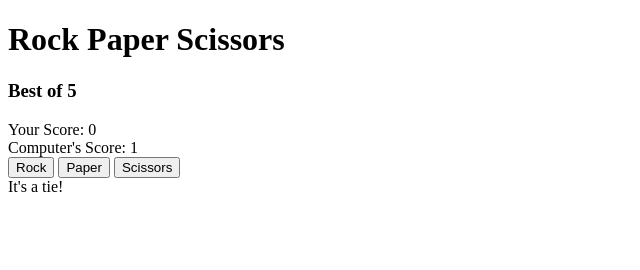
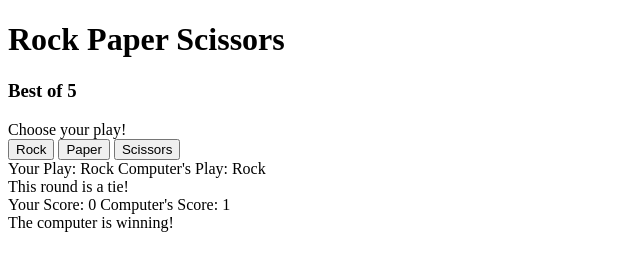
Before and after one commit to matthewsdreier/rock-paper-scissors, a plain HTML site: page index.html in a window 1280 px wide. Both pictures are taken after a click on the button "Rock". Shown: the whole page, without its empty margins (0-640 px from the left). Drawn offline with Linux system fonts and the light colour scheme.

Commit message:
Reorganize js file, create style.css, add display for choices

```diff
--- a/index.html
+++ b/index.html
@@ -12,23 +12,27 @@
         <h3>Best of 5</h3>
     </header>
 
-    <div class = "score">
-        <div class = "player">
-            Your Score: 0
-        </div>
-
-        <div class = "computer">
-            Computer's Score: 0
-        </div>
-    </div>
-
     <div class = "buttons">
+        <div>Choose your play!</div>
         <button>Rock</button>
         <button>Paper</button>
         <button>Scissors</button>
     </div>
 
+    <div class = "choice">
+        <span class = "player"></span>
+        <span class = "computer"></span>
+    </div>
+
     <div class = "result">
+    </div>
+
+    <div class = "score">
+        <span class = "player"> Your Score: 0</span>
+        <span class = "computer">Computer's Score: 0</span>
+    </div>
+
+    <div class = "game">
     </div>
 
     <script src = rock-paper-scissors.js></script>
--- a/rock-paper-scissors.js
+++ b/rock-paper-scissors.js
@@ -21,83 +21,91 @@ playRound = function(computerSelection, playerSelection) {
     playerSelection = playerSelection.toLowerCase();
 
     if (computerSelection === playerSelection) {
-        return "It's a tie!";
+        return "This round is a tie!";
     }
 
     if (computerSelection === "rock") {
         if (playerSelection === "paper") {
-            return "You win! Paper beats rock.";
+            return "You win this round! Paper beats rock.";
         }
         if (playerSelection === "scissors") {
-            return "You lose! Rock beats scissors.";
+            return "You lose this round! Rock beats scissors.";
         }
     }
 
     if (computerSelection === "paper") {
         if (playerSelection === "rock") {
-            return "You lose! Paper beats rock.";
+            return "You lose this round! Paper beats rock.";
         }
         if (playerSelection === "scissors") {
-            return "You win! Scissors beats paper.";
+            return "You win this round! Scissors beats paper.";
         }
     }
 
     if (computerSelection === "scissors") {
         if (playerSelection === "paper") {
-            return "You lose! Scissors beats paper.";
+            return "You lose this round! Scissors beats paper.";
         }
         if (playerSelection === "rock") {
-            return "You win! Rock beats scissors.";
+            return "You win this round! Rock beats scissors.";
         }
     }
 }
 
-let updateScores = function() {
-    playerScore.textContent = `Your Score: ${playerWins}`;
-    computerScore.textContent = `Computer's Score: ${computerWins}`;
-}
+let updateScores = function(computerChoice, playerChoice, matchResult) {
+    playerChoiceBoard.textContent = `Your Play: ${playerChoice}`;
+    computerChoiceBoard.textContent = `Computer's Play: ${computerChoice}`;
 
-let endGame = function() {
-    if (playerWins > computerWins) {
-        result.textContent = "Congratulations! You won the game.";
+    playerScoreboard.textContent = `Your Score: ${playerScore}`;
+    computerScoreboard.textContent = `Computer's Score: ${computerScore}`;
+
+    matchScoreboard.textContent = matchResult;
+
+    if (computerScore + playerScore < 5) {
+        if (computerScore > playerScore) {
+            gameScoreboard.textContent = "The computer is winning!";
+        } else if (computerScore < playerScore) {
+            gameScoreboard.textContent = "You're winning!";
+        } else {
+            gameScoreboard.textContent = "All tied up!";
+        }
     } else {
-        result.textContent = "You lose the game.";
+        if (computerScore > playerScore) {
+            gameScoreboard.textContent = "You lost the game.";
+        } else {
+            gameScoreboard.textContent = "Congratulations, you won the game!";
+        }
     }
 }
 
-let result = document.querySelector(".result");
-
-let playerScore = document.querySelector(".player");
-let computerScore = document.querySelector(".computer")
-
+let playerScore = 0;
+let computerScore = 0;
+let playerScoreboard = document.querySelector(".score .player");
+let computerScoreboard = document.querySelector(".score .computer")
+let playerChoiceBoard = document.querySelector(".choice .player");
+let computerChoiceBoard = document.querySelector(".choice .computer");
 let buttons = document.querySelectorAll("button");
-
-let playerWins = 0;
-let computerWins = 0;
+let matchScoreboard = document.querySelector(".result");
+let gameScoreboard = document.querySelector(".game");
 
 buttons.forEach(button => {
     button.addEventListener("click", () => {
 
-        if (playerWins + computerWins === 5) {
-            playerWins = 0;
-            computerWins = 0;
+        if (playerScore + computerScore === 5) {
+            playerScore = 0;
+            computerScore = 0;
         }
 
-        let matchResult = playRound(getComputerChoice(), button.textContent);
+        let computerChoice = getComputerChoice();
+        let matchResult = playRound(computerChoice, button.textContent);
         let win = matchResult.search("win");
 
         if (win >= 0) {
-            playerWins++;
+            playerScore++;
         } else {
-            computerWins++;
+            computerScore++;
         }
 
-        updateScores();
-
-        result.textContent = matchResult;
-
-        if (playerWins + computerWins === 5) {
-            endGame();
-        }
+        updateScores(computerChoice, button.textContent, matchResult);
     })
 });
```
Also changed, not shown: style.css (added).
